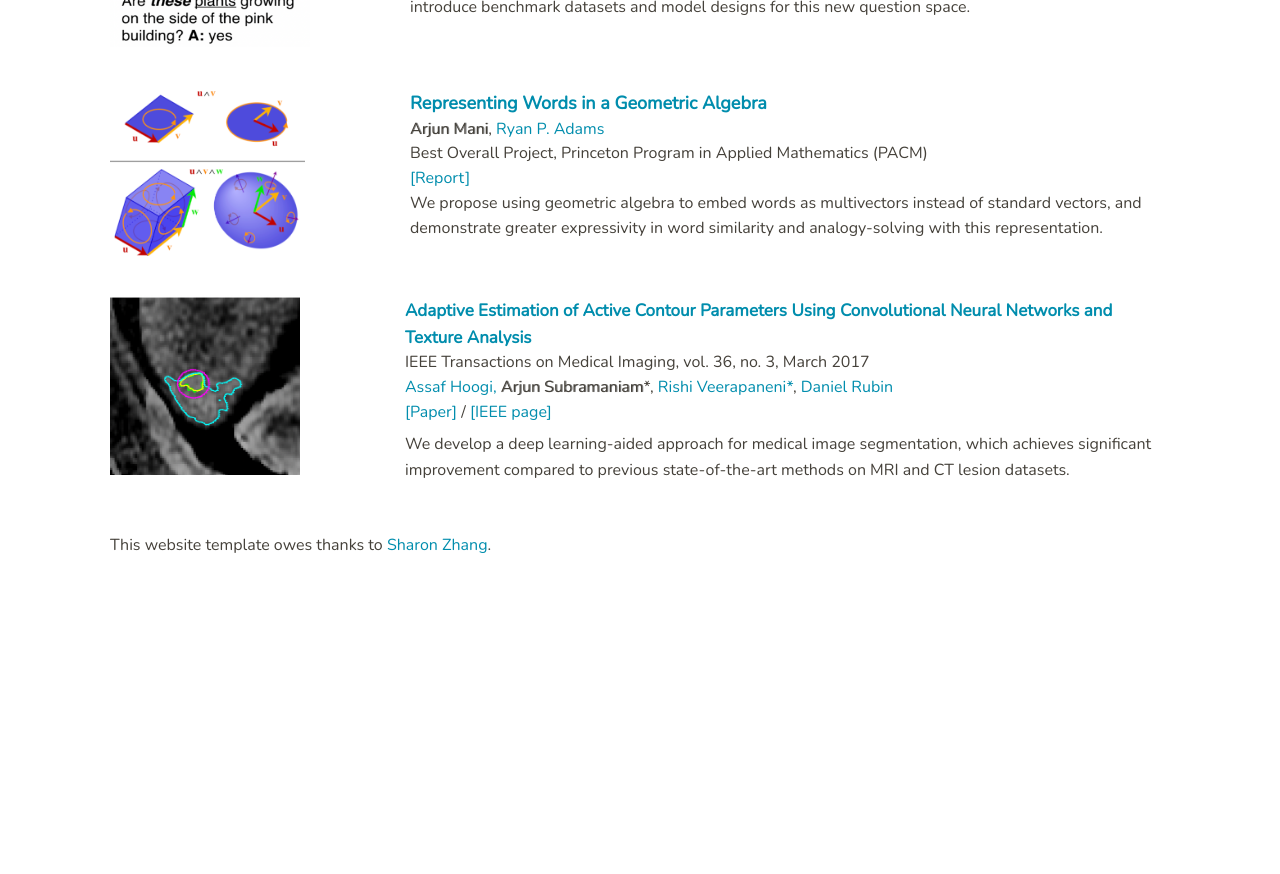
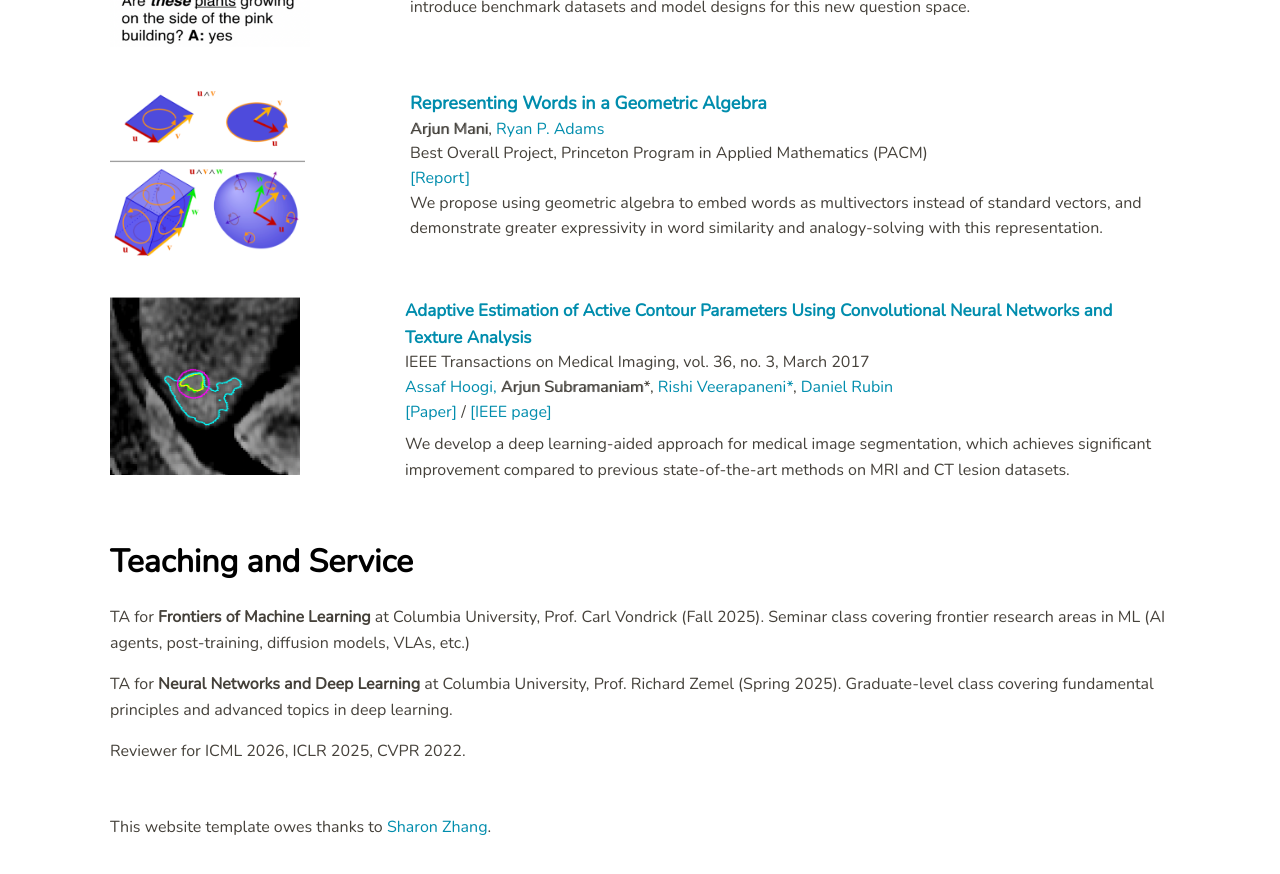
Before and after one commit to arjun-mani/arjun-mani.github.io, a Jekyll site: the page built from index.html, in a window 1280 px wide and 900 px high, scrolled down 1272 px. Shown: the top 874 px of the window. Built offline with Jekyll 4.4.1, drawn with Linux system fonts in a browser that asks for light colours; before the commit the page ends 1891 px from its top, so only the background shows below that.

Commit message:
Add Teaching and Service section

```diff
--- a/index.html
+++ b/index.html
@@ -137,6 +137,14 @@ title: Home
 	</div>
 </div>
 
+<h1 id="Teaching" style="color:black;padding-top:20px;">Teaching and Service</h1>
+
+<p>TA for <b>Frontiers of Machine Learning</b> at Columbia University, Prof. Carl Vondrick (Fall 2025). Seminar class covering frontier research areas in ML (AI agents, post-training, diffusion models, VLAs, etc.)</p>
+
+<p>TA for <b>Neural Networks and Deep Learning</b> at Columbia University, Prof. Richard Zemel (Spring 2025). Graduate-level class covering fundamental principles and advanced topics in deep learning.</p>
+
+<p>Reviewer for ICML 2026, ICLR 2025, CVPR 2022.</p>
+
 <!-- <h1 id="Other" style="color:black;">Other</h1>
 <p> Check out my <a href="/projects">Projects</a> page for various projects that I have worked or am working on, and my <a href="/music">music</a> page for links to past and upcoming performances. I will be starting up a <a href="/blog">blog</a> soon as well, so keep an eye out for that! </p>
 <p>Lastly, this website template owes thanks to <a href="https://sxzhang25.github.io/">Sharon Zhang</a>.</p> -->
```
